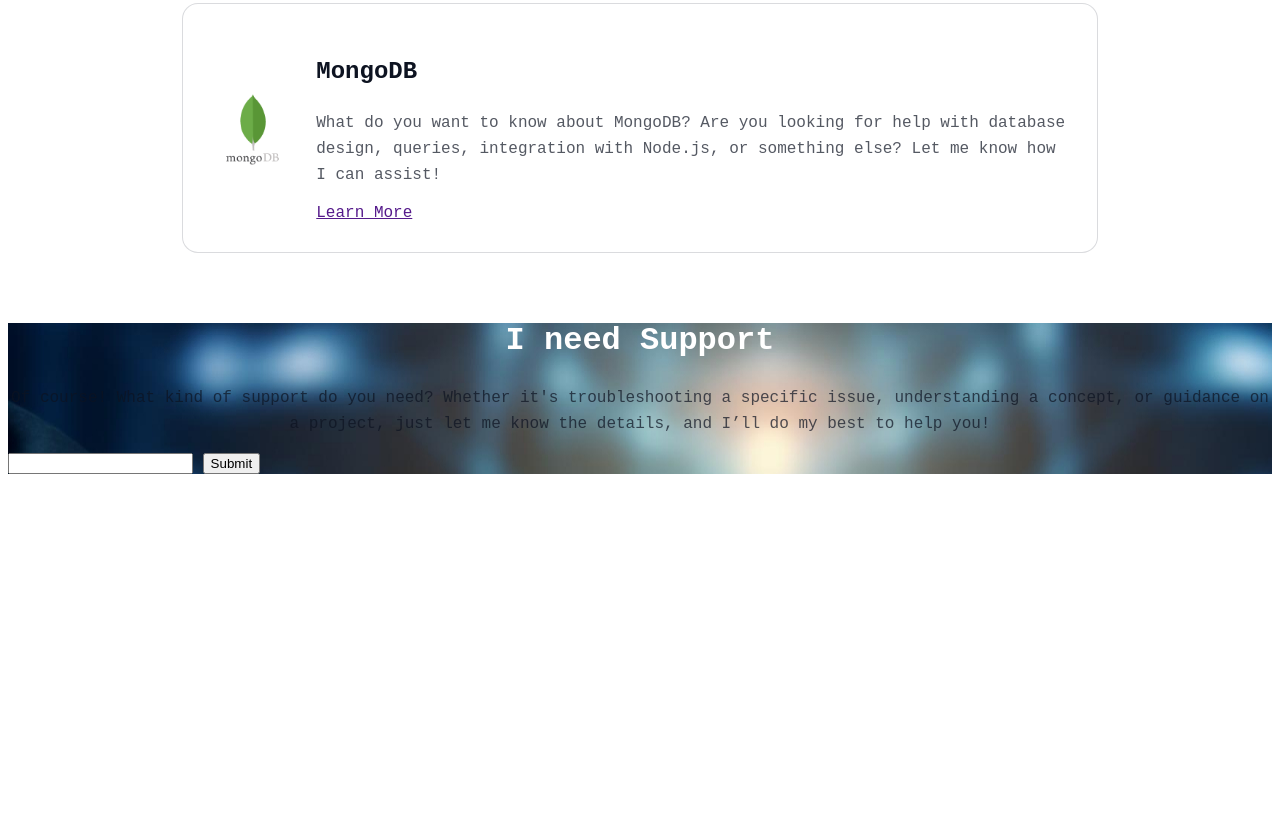
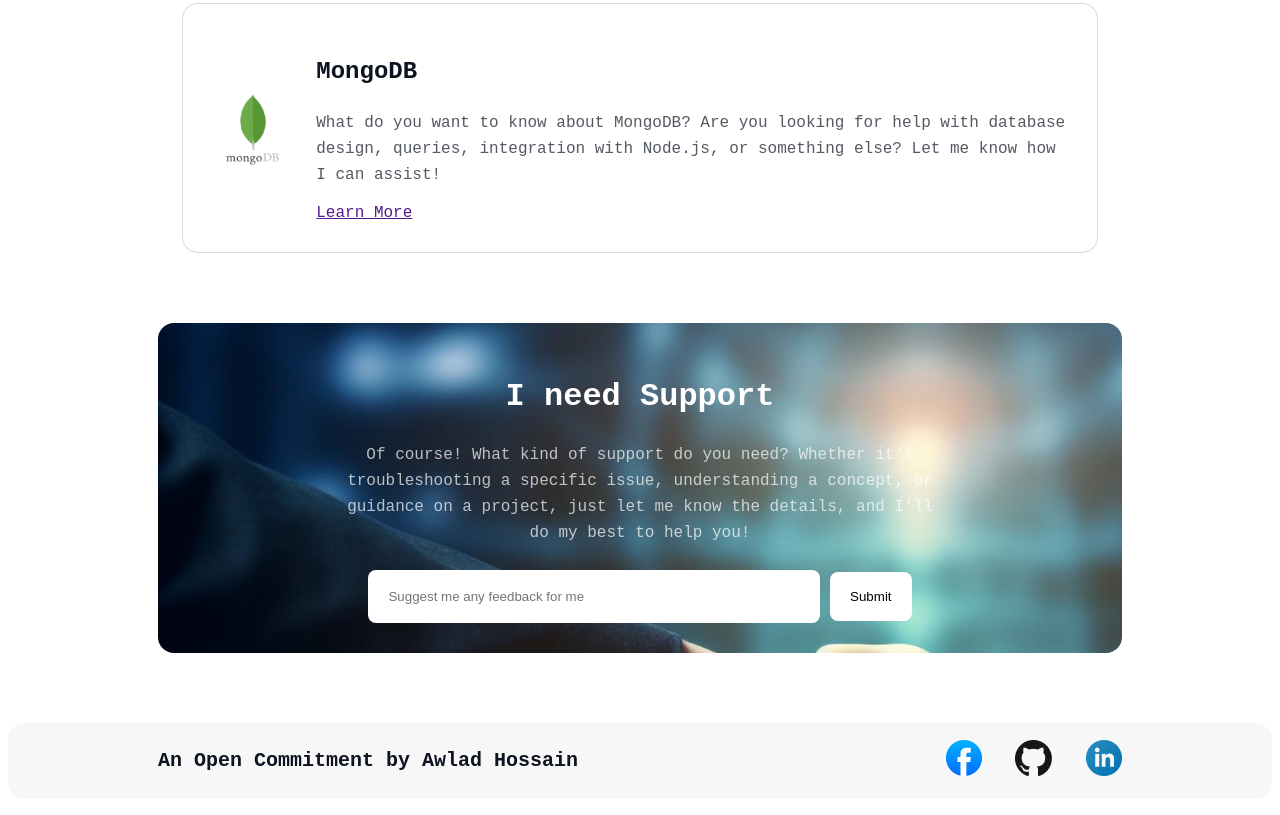
Before and after one commit to younus364/challenge-begins, a plain HTML site: page index.html in a window 1280 px wide. Shown: the part 4296-5111 px from the top of the page. Before the commit the page ends 4778 px from the top, so only its background shows below. Drawn offline with Linux system fonts and the light colour scheme; a web font is replaced by a local one.

Commit message:
Finish Footer section

```diff
--- a/index.html
+++ b/index.html
@@ -135,14 +135,29 @@
          </section>
     </main>
     <footer>
-       <div class="footer-section">
-        <h2 class="footer-heading">I need Support</h2>
-        <p class="describtion">Of course! What kind of support do you need? Whether it's troubleshooting a specific issue, understanding a concept, or guidance on a project, just let me know the details, and I’ll do my best to help you!</p>
-       <div>
-        <input type="text" name="name" id="name">
-        <input type="button" value="Submit">
-       </div>
-       </div>
+      <div class="inspiration">
+        <div class="footer-section">
+            <h2 class="footer-heading">I need Support</h2>
+            <p class="footer-describtion">Of course! What kind of support do you need? Whether it's troubleshooting a specific issue, understanding a concept, or guidance on a project, just let me know the details, and I’ll do my best to help you!</p>
+           <div class="footer-input">
+            <input class="input-text" placeholder="Suggest me any feedback for me" type="text" name="name" id="name">
+            <input class="input-btn" type="button" value="Submit">
+           </div>
+           </div>
+
+      </div>
+      <div class="foot">
+        <div  class="end-footer">
+            <div>
+                <h4 class="footer-head">An Open Commitment by Awlad Hossain</h4>
+               </div>
+               <div>
+                <a href="https://www.facebook.com/"><img src="/assets/facebook.png"  alt=""></a>
+                <a href="https://github.com/"><img class="footer-img" src="/assets/github.png" alt=""></a>
+                <a href="https://www.linkedin.com/"><img src="/assets/linkedin-icon 1.png" alt=""></a>
+               </div>
+           </div>
+      </div>
 
     </footer>
 </body>
--- a/styles/styles.css
+++ b/styles/styles.css
@@ -179,6 +179,9 @@
 /* footer section */
 .footer-section {
     background-image: url("../assets/handshake.jpg");
+    padding: 30px;
+    border-radius: 16px;
+    background: rgba(0, 0, 0, 0.2), rgba(0, 0, 0, 0.2), rgba(0, 0, 0, 0.2), url(Email);
 }
 
 .footer-heading {
@@ -188,3 +191,61 @@
     line-height: 36px;
     text-align: center;
 }
+
+.footer-describtion {
+    color: rgb(255, 255, 255);
+    font-size: 16px;
+    font-weight: 400;
+    line-height: 26px;
+    opacity: 0.7;
+    text-align: center;
+    margin: 24px 150px;
+}
+
+.footer-input {
+    text-align: center;
+}
+
+.input-text {
+    box-sizing: border-box;
+    border: 1px solid rgba(13, 19, 33, 0.15);
+    border-radius: 8px;
+    padding: 19px 20px 19px 20px;
+    background: rgb(255, 255, 255);
+    border: none;
+    width: 50%;
+
+}
+
+.input-btn {
+    border-radius: 8px;
+    background: rgb(255, 255, 255);
+    padding: 17px 20px 17px 20px;
+    border: none;
+}
+
+.end-footer {
+    display: flex;
+    justify-content: space-between;
+    align-items: center;
+    margin-top: 70px;
+    margin: 70px 150px;
+    border-radius: 16px;
+}
+
+.footer-img {
+    margin: 0 24px;
+}
+
+.foot {
+    border-radius: 16px;
+    background: rgba(13, 19, 33, 0.03);
+}
+
+.footer-head {
+    color: rgb(13, 19, 33);
+    font-size: 20px;
+    font-weight: 600;
+    line-height: 23px;
+    text-align: center;
+}
```
